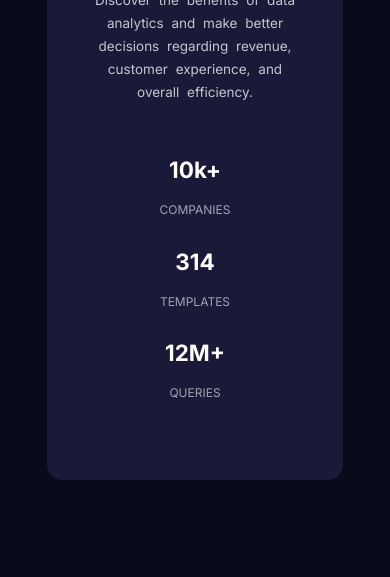
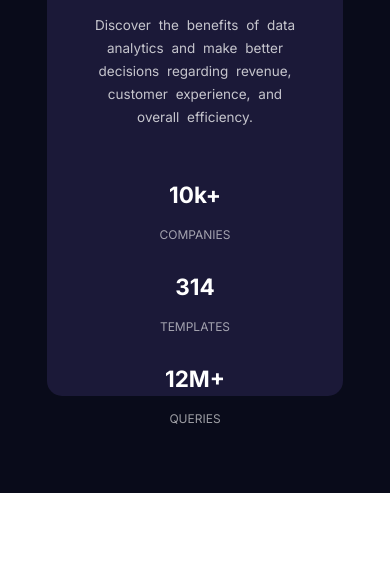
Before and after one commit to Ayush-raikwar/Frontend-Mentor-Project, a plain HTML site: page index.html in a window 390 px wide. Shown: the part 743-1320 px from the top of the page. After the commit the page ends 1236 px from the top, so only its background shows below. Drawn offline with Linux system fonts and the light colour scheme.

Commit message:
change margin top and shrunk the img

```diff
--- a/css/style.css
+++ b/css/style.css
@@ -101,7 +101,7 @@ h2{
     }
 
     .card{
-        margin-top: 5vh;
+        margin-top: 8vh;
         display: grid;
         grid-template-columns: 1fr;
     }
@@ -112,7 +112,7 @@ h2{
 
 
         width: auto;
-        height: 58vh;
+        height: 45vh;
         position: relative;
 
     }
```
